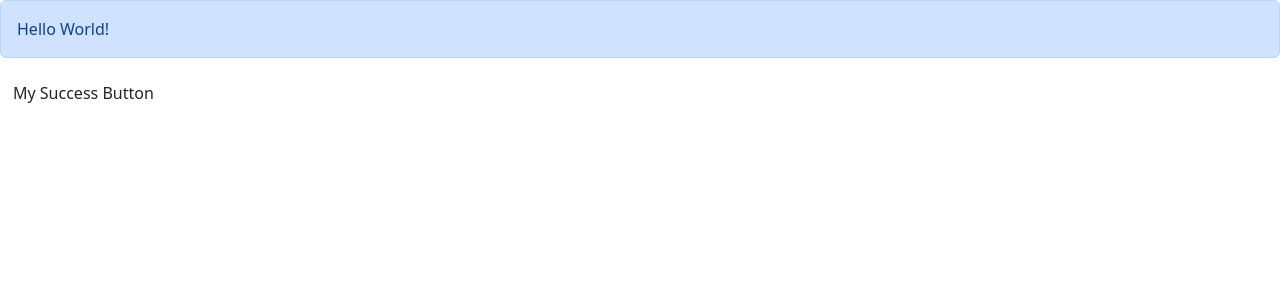
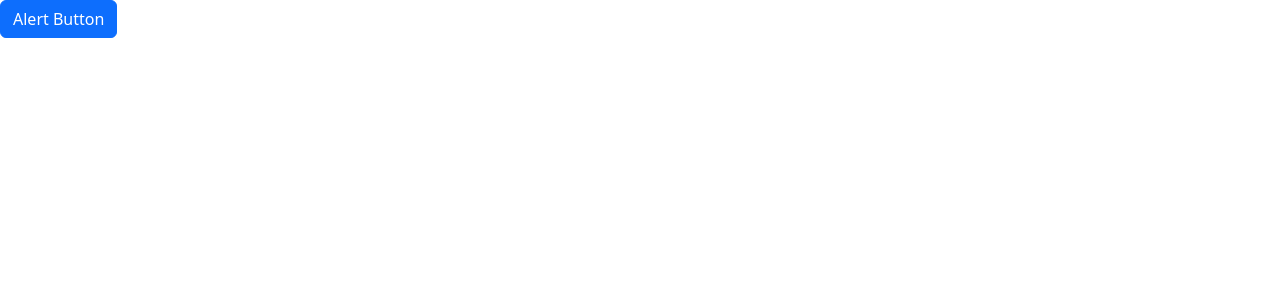
Before and after one commit to zohra009/React-Website, a React (Vite) app in the folder react-app/: page / in a window 1280 px wide. Shown: the top 300 px of the page. Built offline with nearby package versions, Linux system fonts and the light colour scheme.

Commit message:
added alert and onclose to alert

```diff
--- a/react-app/src/App.tsx
+++ b/react-app/src/App.tsx
@@ -1,24 +1,30 @@
-import ListGroup from "./components/ListGroup";
+//import ListGroup from "./components/ListGroup";
+import { useState } from "react";
 import Alert from "./components/Alert";
 import Button from "./components/Button";
 
 function App() {
-  let items = ["New York", "San Francisco", "Tokyo", "London", "Paris"];
-  const handleSelectItem = (items: string) => {
-    console.log(items);
-  };
-  return (
-    <div>
-      {/* <ListGroup
+  // let items = ["New York", "San Francisco", "Tokyo", "London", "Paris"];
+  // const handleSelectItem = (items: string) => {
+  //   console.log(items);
+
+  //jsx
+  /* <ListGroup
         items={items}
         heading="Cities"
         onSelectItem={handleSelectItem}
-      /> */}
-      <Alert>
-        Hello <span>World!</span>
-      </Alert>
-      <Button color="success" onClick={() => console.log("Clicked")}>
-        My Success Button
+      /> */
+
+  //use state hooonCloseClickclare state variable, initialize to false which is hidden and returns an array, and separate itinto two variables alretVisible and setalertVisible
+  const [alertVisible, setAlertVisibility] = useState(false);
+
+  return (
+    <div>
+      {alertVisible && (
+        <Alert onClose={() => setAlertVisibility(false)}>My Alert!</Alert>
+      )}
+      <Button color="primary" onClick={() => setAlertVisibility(true)}>
+        Alert Button
       </Button>
     </div>
   );
--- a/react-app/src/components/Alert.tsx
+++ b/react-app/src/components/Alert.tsx
@@ -5,10 +5,22 @@ import { ReactNode } from "react";
 //adding children will allow us to pass Alert as a HTML tag when we can add HTML tags and content in App.tsx
 interface Props {
   children: ReactNode;
+  onClose: () => void;
 }
 
-const Alert = ({ children }: Props) => {
-  return <div className="alert alert-primary"> {children} </div>;
+const Alert = ({ children, onClose }: Props) => {
+  return (
+    <div className="alert alert-primary alert-dismissible">
+      {children}
+      <button
+        type="button"
+        className="btn-close"
+        onClick={onClose}
+        data-bs-dismiss="alert"
+        aria-label="Close"
+      ></button>
+    </div>
+  );
 };
 
 export default Alert;
--- a/react-app/src/components/Button.tsx
+++ b/react-app/src/components/Button.tsx
@@ -2,15 +2,15 @@ import { ReactNode } from "react";
 
 interface Props {
   children: string;
-  color?: "primary" | "secondary" | "danger" | "success" | "warning";
+  // color?: 'primary' | 'secondary' | 'danger' | 'success' | 'warning';
+  color: string;
   onClick: () => void;
 }
 
-const Button = ({ children, onClick, color = "success" }: Props) => {
+const Button = ({ children, onClick, color }: Props) => {
   return (
-    <button className={"btn btn" + color} onClick={onClick}>
-      {" "}
-      {children}{" "}
+    <button className={"btn btn-" + color} onClick={onClick}>
+      {children}
     </button>
   );
 };
```
